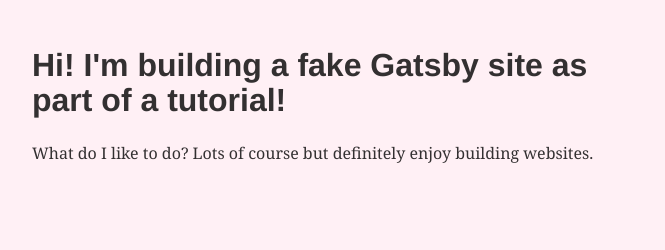
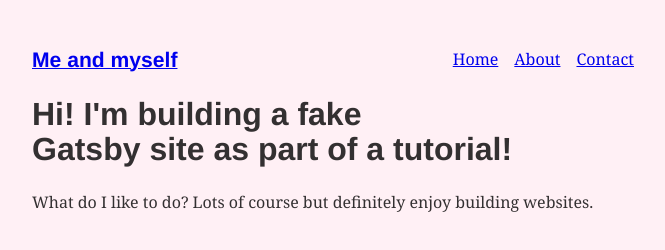
Before and after one commit to aarongc/portfolio, a Gatsby site: page / in a window 1280 px wide. Shown: the whole page, without its empty margins (299-964 px from the left). Built offline with nearby package versions, Linux system fonts and the light colour scheme; Gatsby itself is replaced by a stand-in of ours.

Commit message:
added header menu

```diff
--- a/src/components/layout.js
+++ b/src/components/layout.js
@@ -1,8 +1,25 @@
 import React from "react"
+import { Link } from "gatsby"
+
+const ListLink = props => (
+    <li style={{ display: `inline-block`, marginRight: `1rem` }}>
+        <Link to={props.to}>{props.children}</Link>
+    </li>
+)
 
 export default function Layout({ children }) {
     return (
         <div style={{ margin: `3rem auto`, maxWidth: 650, padding: `0 1rem` }}>
+            <header style={{ marginBottom: `1.5rem` }}>
+                <Link to="/" style={{ textShadow: `none`, backgroundImage: `none` }}>
+                    <h3 style={{ display: `inline` }}>Me and myself</h3>
+                </Link>
+                <ul style={{ listStyle: `none`, float: `right` }}>
+                    <ListLink to="/">Home</ListLink>
+                    <ListLink to="/about/">About</ListLink>
+                    <ListLink to="/contact/">Contact</ListLink>
+                </ul>
+            </header>
             {children}
         </div>
     )
```
